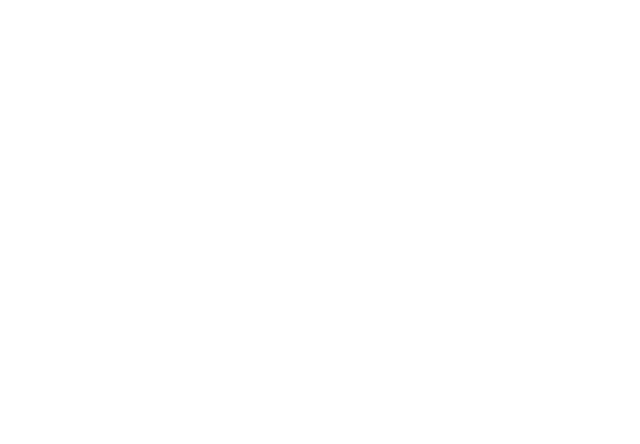
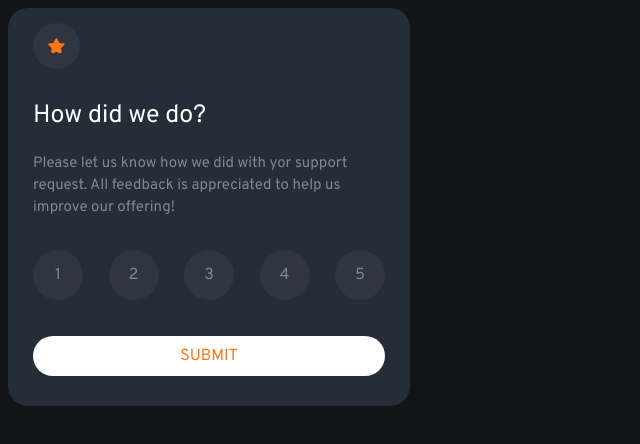
Before and after one commit to scubanaut23/rating-component, a plain HTML site: page index.html in a window 1280 px wide. Shown: the whole page, without its empty margins (0-640 px from the left). Drawn offline with Linux system fonts and the light colour scheme.

Commit message:
styling rating box

```diff
--- a/index.html
+++ b/index.html
@@ -1,12 +1,39 @@
 <!DOCTYPE html>
 <html lang="en">
-<head>
-    <meta charset="UTF-8">
-    <meta http-equiv="X-UA-Compatible" content="IE=edge">
-    <meta name="viewport" content="width=device-width, initial-scale=1.0">
+  <head>
+    <meta charset="UTF-8" />
+    <meta http-equiv="X-UA-Compatible" content="IE=edge" />
+    <meta name="viewport" content="width=device-width, initial-scale=1.0" />
     <title>Frontend Mentor | Interactive rating component</title>
-</head>
-<body>
-
-</body>
+    <link rel="preconnect" href="https://fonts.googleapis.com" />
+    <link rel="preconnect" href="https://fonts.gstatic.com" crossorigin />
+    <link
+      href="https://fonts.googleapis.com/css2?family=Overpass:wght@400;700&display=swap"
+      rel="stylesheet"
+    />
+    <link rel="stylesheet" href="./styles.css" />
+  </head>
+  <body>
+    <div class="card">
+      <svg viewBox="25 25" width="17" height="16" xmlns="http://www.w3.org/2000/svg">
+        <path
+          d="m9.067.43 1.99 4.031c.112.228.33.386.58.422l4.45.647a.772.772 0 0 1 .427 1.316l-3.22 3.138a.773.773 0 0 0-.222.683l.76 4.431a.772.772 0 0 1-1.12.813l-3.98-2.092a.773.773 0 0 0-.718 0l-3.98 2.092a.772.772 0 0 1-1.119-.813l.76-4.431a.77.77 0 0 0-.222-.683L.233 6.846A.772.772 0 0 1 .661 5.53l4.449-.647a.772.772 0 0 0 .58-.422L7.68.43a.774.774 0 0 1 1.387 0Z"
+          fill="#FC7614"
+        />
+      </svg>
+      <h2 class="title">How did we do?</h2>
+      <p class="text">
+        Please let us know how we did with yor support request. All feedback is
+        appreciated to help us improve our offering!
+      </p>
+      <ul class="ratings">
+        <li>1</li>
+        <li>2</li>
+        <li>3</li>
+        <li>4</li>
+        <li>5</li>
+      </ul>
+      <a href="#" class="button">Submit</a>
+    </div>
+  </body>
 </html>
--- a/styles.css
+++ b/styles.css
@@ -0,0 +1,73 @@
+* {
+  background-color: hsl(216, 12%, 8%);
+  font-family: 'Overpass', sans-serif;
+}
+
+.card {
+  background-color: hsl(213, 19%, 18%);
+  border-radius: 20px;
+  display: flex;
+  flex-direction: column;
+  justify-content: center;
+  padding: 15px 25px;
+  width: 22rem;
+  max-height: 24rem;
+}
+
+svg {
+  background-color: hsl(218, 17%, 22%);
+  padding: 15px;
+  border-radius: 50%;
+}
+
+.title {
+  color: hsl(0, 0%, 100%);
+  background-color: hsl(213, 19%, 18%);
+  font-size: 25px;
+  padding-top: 10px;
+  font-weight: 400;
+}
+
+.text {
+  font-size: 15px;
+  line-height: 22px;
+  margin: 0;
+  color: hsl(216, 12%, 54%);
+  background-color: hsl(213, 19%, 18%);
+  font-weight: 400;
+  padding-bottom: 15px;
+}
+
+.ratings {
+  display: flex;
+  justify-content: space-between;
+  align-items: center;
+  background-color: hsl(213, 19%, 18%);
+  width: 100%;
+  padding: 0;
+}
+
+.ratings li {
+  padding: 10px;
+  color: hsl(216, 12%, 54%);
+  list-style-type: none;
+  border-radius: 50%;
+  height: 30px;
+  width: 30px;
+  display: flex;
+  justify-content: center;
+  align-items: center;
+  background-color: hsl(218, 17%, 22%);
+}
+
+.button {
+  background-color: hsl(0, 0%, 100%);
+  color: hsl(25, 97%, 53%);
+  text-align: center;
+  border-radius: 20px;
+  padding: 10px;
+  text-decoration: none;
+  text-transform: uppercase;
+  margin-top: 20px;
+  margin-bottom: 15px;
+}
```
Also changed, not shown: Assets/icon-star.svg (added), Assets/illustration-thank-you.svg (added).
